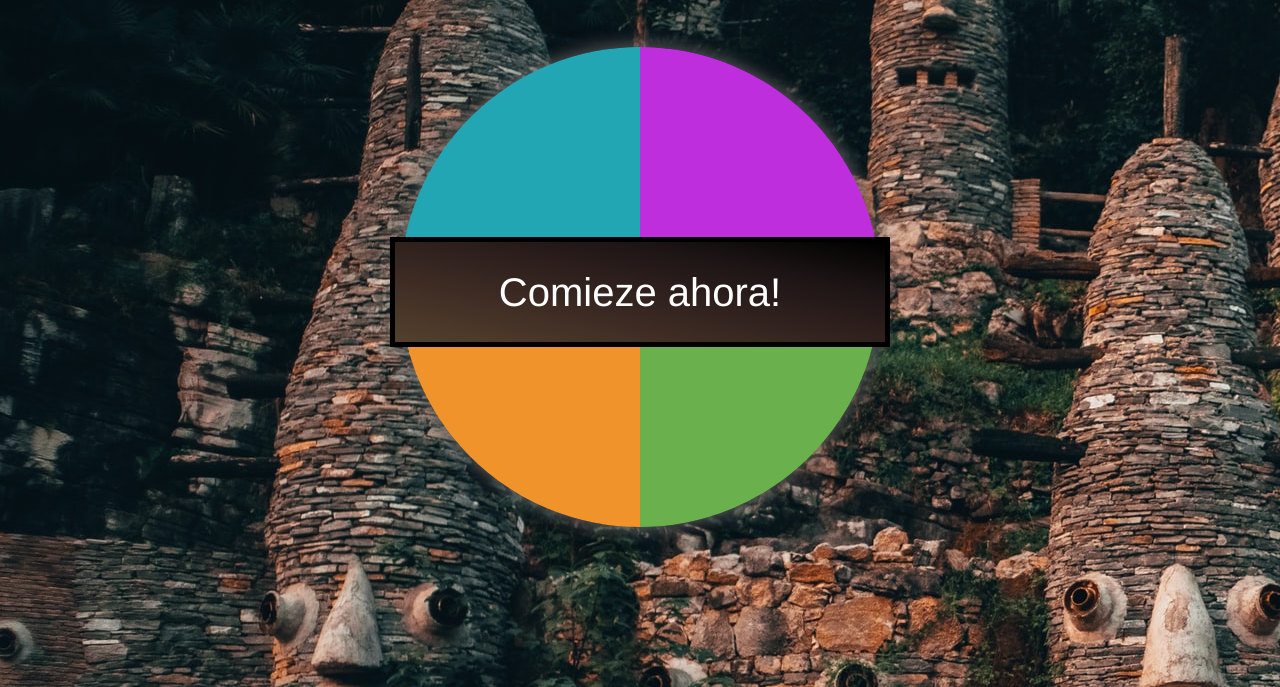
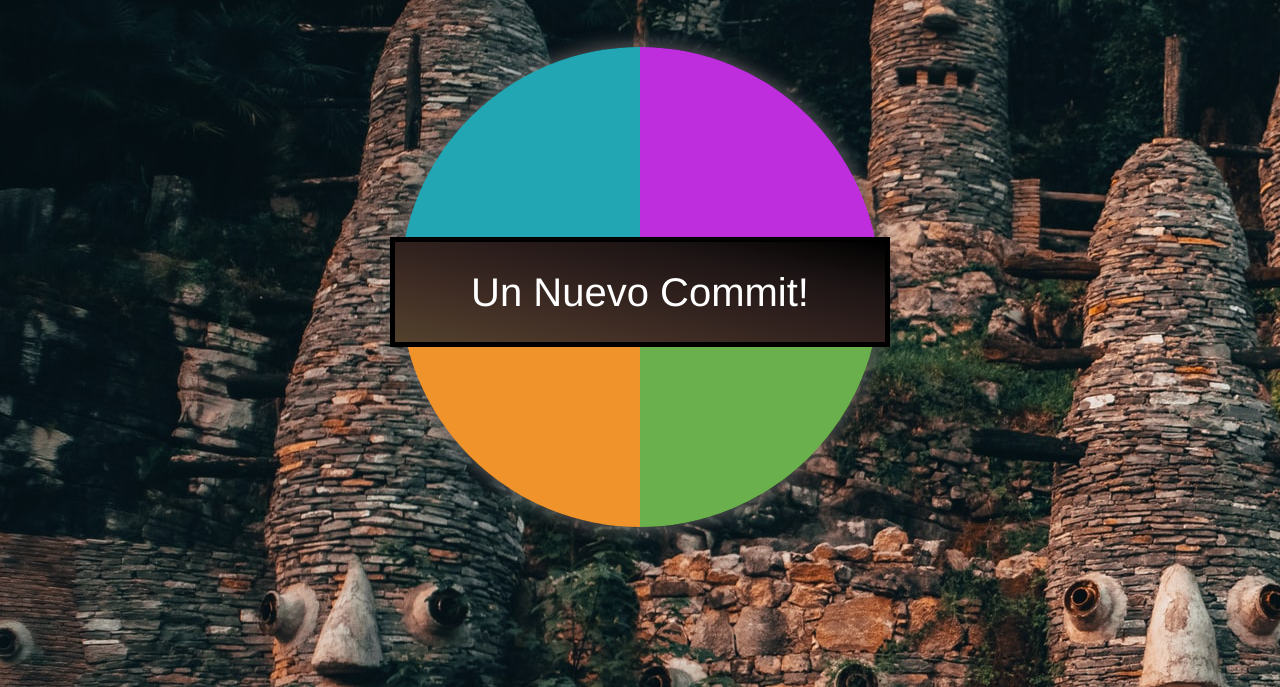
Before and after one commit to Jhomani/simon-says, a plain HTML site: page index.html in a window 1280 px wide. Shown: the part 113-800 px from the top of the page. Drawn offline with nearby package versions, Linux system fonts and the light colour scheme.

Commit message:
otro cambio

```diff
--- a/index.html
+++ b/index.html
@@ -12,7 +12,7 @@
         <div id="violeta" class="color violeta right" data-color="violeta"></div>
         <div id="naranja" class="color naranja left" data-color="naranja"></div>
         <div id="verde" class="color verde right" data-color="verde"></div>
-        <button id="btnEmpezar" class="btn-start" >Comieze ahora!</button>
+        <button id="btnEmpezar" class="btn-start" >Un Nuevo Commit!</button>
     </div>
     <script src="https://unpkg.com/sweetalert/dist/sweetalert.min.js"></script>
     <script src="./assets/Juego.js"></script>
```
